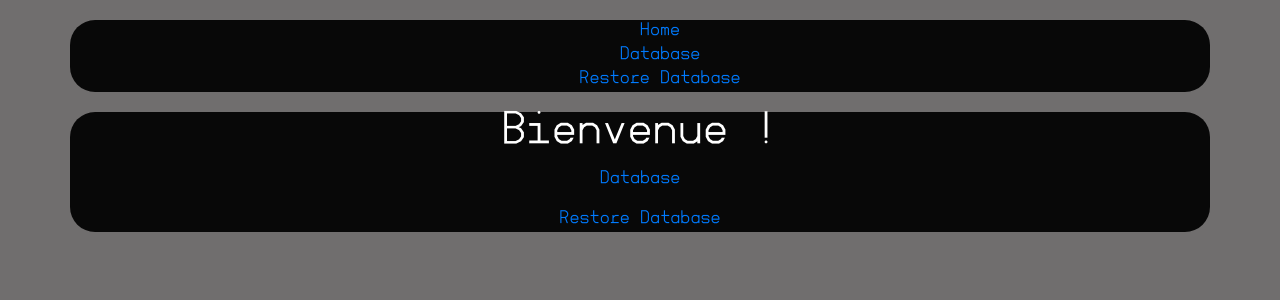
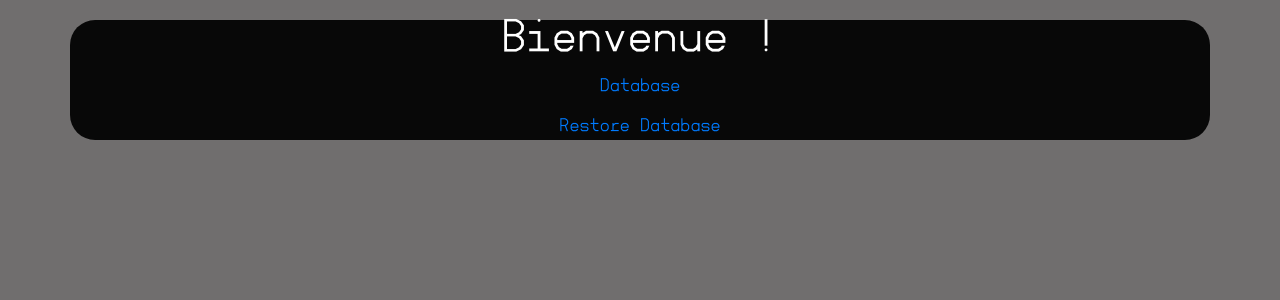
Before and after one commit to clement-machtelinckx/front_BDD_Creator, a React (Create React App) app: page / in a window 1280 px wide. Shown: the top 300 px of the page. Built offline with nearby package versions, Linux system fonts and the light colour scheme.

Commit message:
Revert "add header + fix bug +reload components"
This reverts commit c06bb24d789e862a1ef71921608ae8ec8db01f66.

```diff
--- a/src/App.js
+++ b/src/App.js
@@ -9,7 +9,6 @@ import DeleteTable from './components/Modules/DELETE/DeleteTable';
 import DeleteDatabase from './components/Modules/DELETE/DeleteDatabase';
 import CreateDatabase from './components/Modules/CreateDatabase';
 import CreateTables from './components/Modules/CreateTables';
-import Header from './components/Header/Header';
 import { RestoreDatabase } from './components/Modules/save/RestoreDatabase';
 
 
@@ -18,9 +17,7 @@ function App() {
 
   return (
     <div className="App">
-
       <Router>
-        <Header/>
       <Routes>
         <Route path="/" element={<Home />} />
         <Route path="/restore" element={<RestoreDatabase />} />
--- a/src/components/Header/Header.jsx
+++ /dev/null
@@ -1,26 +0,0 @@
-import React from "react";
-import { Link } from "react-router-dom";
-
-const Header = () => {
-  return (
-    <div className="container">
-        <header className="header">
-        <nav>
-            <ul>
-            <li>
-                <Link to="/">Home</Link>
-            </li>
-            <li>
-                <Link to="/database">Database</Link>
-            </li>
-            <li>
-            <Link to="/restore">Restore Database</Link>
-            </li>
-            </ul>
-        </nav>
-        </header>
-    </div>
-  );
-};
-
-export default Header;
--- a/src/components/Home/Home.jsx
+++ b/src/components/Home/Home.jsx
@@ -2,7 +2,6 @@
 import "./home.css";
 import React from "react";
 import { useNavigate, Link } from "react-router-dom";
-
 
 const Home = () => {
 const navigate = useNavigate();
--- a/src/components/Modules/AddColumn.jsx
+++ b/src/components/Modules/AddColumn.jsx
@@ -19,11 +19,6 @@ export const AddColumn = () => {
   const handleAddColumnSubmit = async (event) => {
     event.preventDefault();
 
-    // if (columnType === ""){
-
-    //   return;
-    // }
-
     try {
       const response = await addColumn(databaseName, tableName, columnName, columnType);
 
@@ -34,13 +29,9 @@ export const AddColumn = () => {
       const data = await response.json();
       console.log(data);
 
-
-
     } catch (error) {
       console.error("Error adding column:", error);
     }
-
-    window.location.reload();
   };
 
   return (
@@ -54,7 +45,6 @@ export const AddColumn = () => {
         <div>
           <label htmlFor="columnType">Column Type</label>
           <select name="columnType" id="columnType" onChange={handleColumnTypeChange}>
-            <option value="">--Select Type--</option>
             <option value="INT(9)">INT(9)</option>
             <option value="VARCHAR(255)">VARCHAR(255)</option>
             <option value="TEXT">TEXT</option>
--- a/src/components/Modules/DELETE/DeleteColumn.jsx
+++ b/src/components/Modules/DELETE/DeleteColumn.jsx
@@ -29,7 +29,6 @@ export const DeleteColumn = () => {
       .catch((error) => {
         console.error("Error deleting column:", error);
       });
-      window.location.reload();
   };
 
   return (
--- a/src/components/Modules/DELETE/DeleteRow.jsx
+++ b/src/components/Modules/DELETE/DeleteRow.jsx
@@ -12,7 +12,6 @@ const DeleteRow = ({ databaseName, tableName, columnName, value }) => {
     } catch (error) {
       console.error("Error deleting row:", error);
     }
-    window.location.reload();
   };
 
   return <button className="btn-delete" onClick={handleDelete}>Delete Row</button>;
--- a/src/components/Modules/PATCH/UpdateRow.jsx
+++ b/src/components/Modules/PATCH/UpdateRow.jsx
@@ -18,7 +18,6 @@ const UpdateRow = ({ databaseName, tableName, rowData, colData }) => {
       console.error("Error updating row:", error);
       // You can add additional logic here to display an error message
     }
-    window.location.reload();
   };
   const handleChange = (event) => {
     const { name, value } = event.target;
--- a/src/components/Modules/PATCH/UpdateTableName.jsx
+++ b/src/components/Modules/PATCH/UpdateTableName.jsx
@@ -16,7 +16,6 @@ const UpdateTableName = ({ databaseName, tableName }) => {
       console.error("Error updating table name:", error);
       // You can add additional logic here to display an error message
     }
-    window.location.reload();
   };
 
   return (
--- a/src/components/SelectedTable/SelectedTable.jsx
+++ b/src/components/SelectedTable/SelectedTable.jsx
@@ -55,7 +55,6 @@ const SelectedTable = () => {
     } catch (error) {
       console.error("Error inserting row:", error);
     }
-    window.location.reload();
   };
 
   return (
--- a/src/index.css
+++ b/src/index.css
@@ -20,8 +20,6 @@ body {
   border: white;
   border-radius: 25px;
   margin-top:20px;
-
-
 }
 
 code {
```
